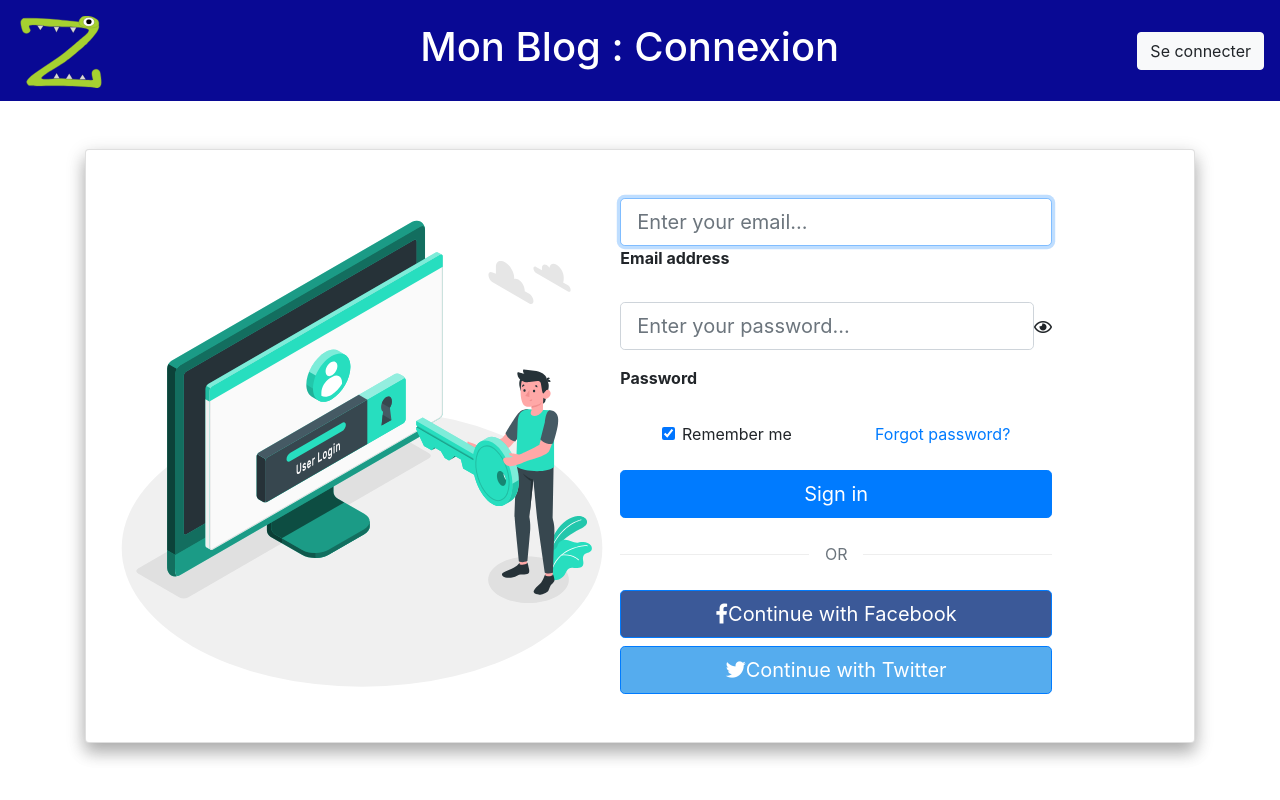
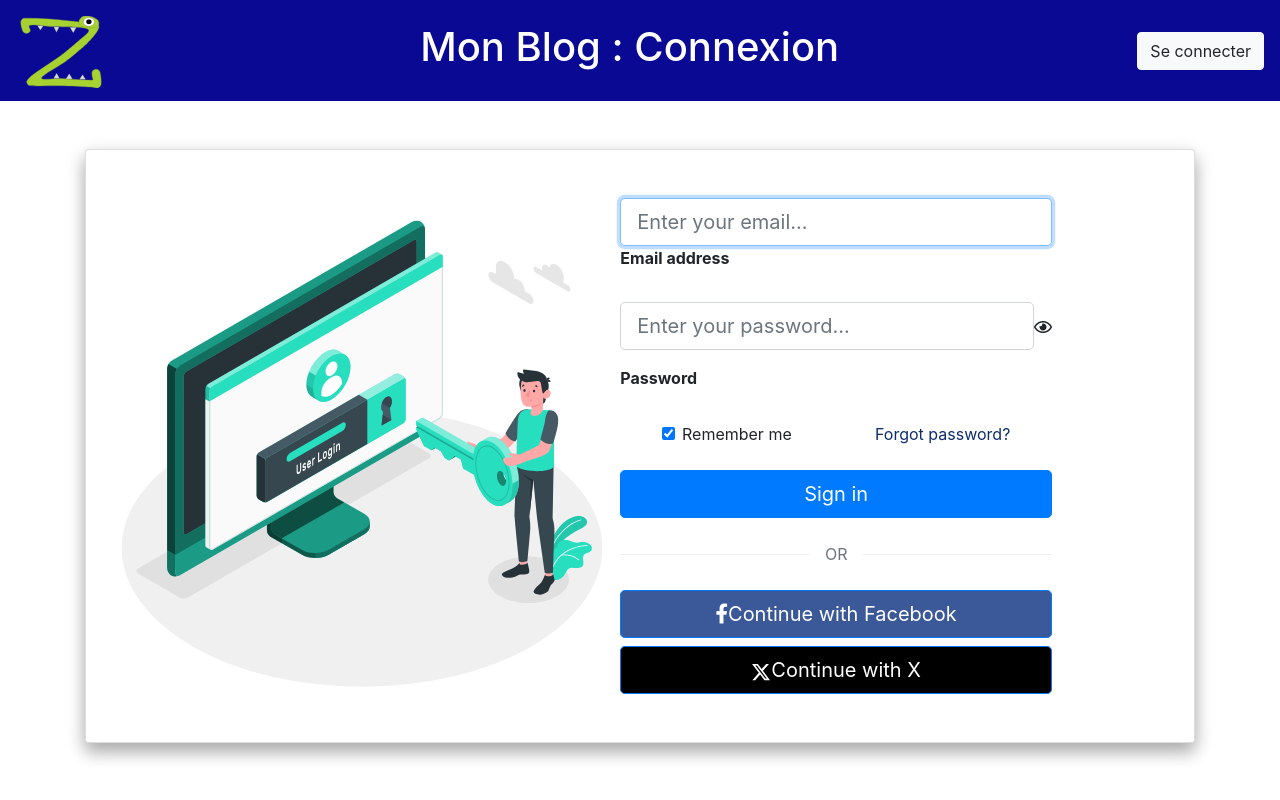
Before and after one commit to BertaudNathan/Accesibilite-B2, a website: page login.html in a window 1280 px wide. Shown: the top 800 px of the page. Drawn offline with Linux system fonts and the light colour scheme.

Commit message:
test X logo in login

```diff
--- a/login.html
+++ b/login.html
@@ -104,7 +104,7 @@
                   <label class="form-check-label" for="form1Example3"> Remember me
                   </label>
                 </div>
-                <a href="#!">Forgot password?</a>
+                <a style="color: #0f2d6c;" href="#!">Forgot password?</a>
               </div>
 
               <!-- Submit button -->
@@ -117,9 +117,8 @@
               <a class="btn btn-primary btn-lg btn-block" style="background-color: #3b5998" href="#!" role="button">
                 <i aria-hidden="true" class="fab fa-facebook-f me-2"></i>Continue with Facebook
               </a>
-              <a class="btn btn-primary btn-lg btn-block" style="background-color: #55acee" href="#!" role="button">
-                <i aria-hidden="true" class="fab fa-twitter me-2"></i>Continue with Twitter</a>
-
+              <a class="btn btn-primary btn-lg btn-block" style="background-color: #000000" href="#!" role="button">
+                 <img src="public/x-twitter.svg" width="20" height="20" class="fab fa-facebook-f me-2">Continue with X</a>
             </form>
           </div>
         </div>
```
Also changed, not shown: public/x-twitter.svg (added).
